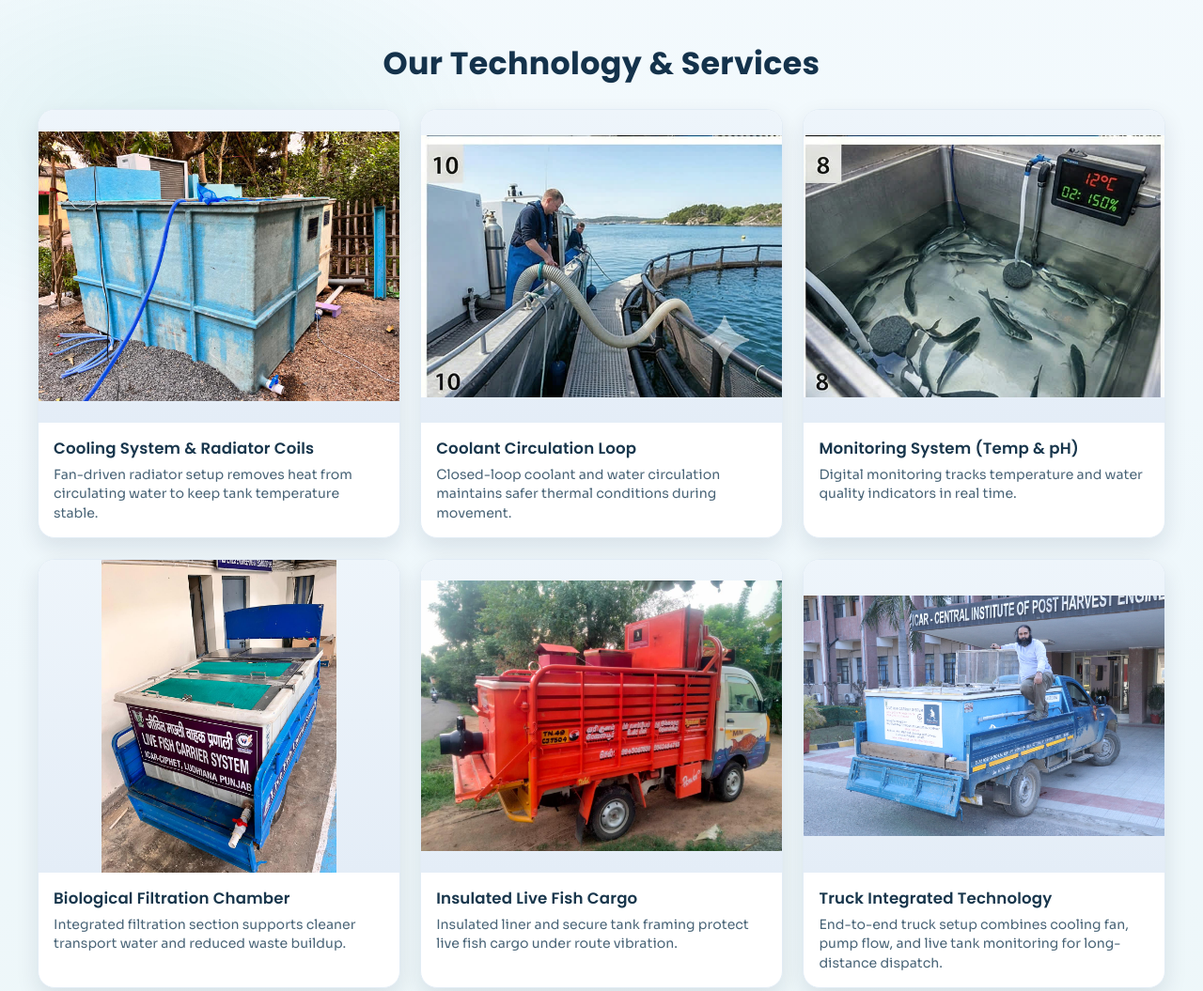
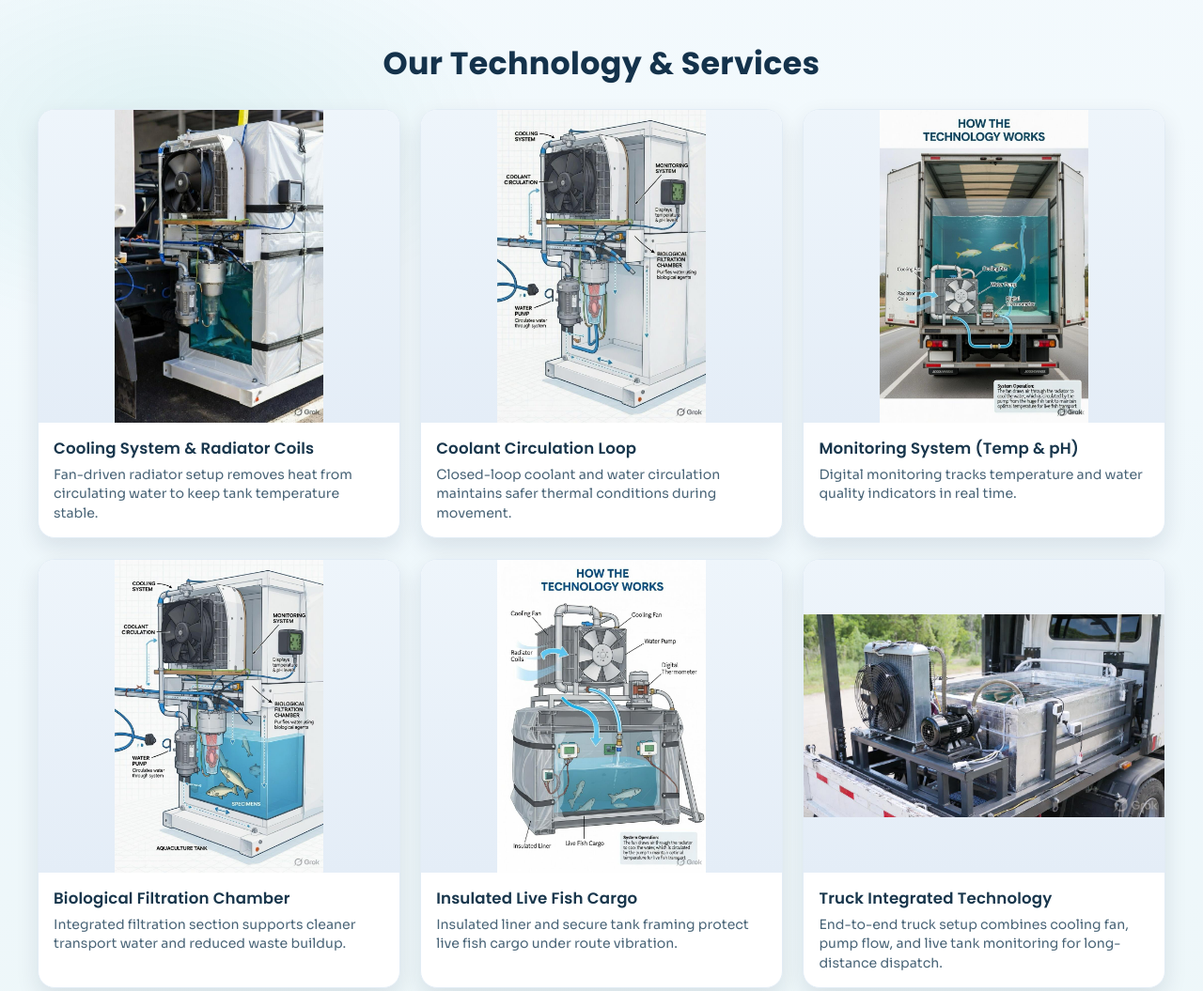
Before and after one commit to gokultgb475-lgtm/fish-corporation-live, a website: page index.html in a window 1280 px wide. Shown: the part 802-1857 px from the top of the page at 94% size. Drawn offline with Linux system fonts and the light colour scheme; no server answers; grey boxes are pictures that could not be loaded.

Commit message:
your message

```diff
--- a/index.html
+++ b/index.html
@@ -66,42 +66,42 @@
       <div class="tech-services-grid">
         <article class="tech-service-card">
           <div class="tech-service-media">
-            <img src="/images/live-transport/lfcs-fiberglass-tank.jpeg" alt="Cooling system setup with radiator assembly on fish transport tank" loading="lazy" />
+            <img src="/images/live-transport/tech/tech-cooling-unit-real.jpeg" alt="Real cooling unit with fan, pump and live fish cargo compartment" loading="lazy" />
           </div>
           <h3>Cooling System &amp; Radiator Coils</h3>
           <p>Fan-driven radiator setup removes heat from circulating water to keep tank temperature stable.</p>
         </article>
         <article class="tech-service-card">
           <div class="tech-service-media">
-            <img src="/images/live-transport/workflow/tile-12.jpg" alt="Water transfer hose showing coolant circulation path near live fish tank" loading="lazy" />
+            <img src="/images/live-transport/tech/tech-system-diagram-core.jpeg" alt="System diagram showing coolant circulation, pump and monitoring module" loading="lazy" />
           </div>
           <h3>Coolant Circulation Loop</h3>
           <p>Closed-loop coolant and water circulation maintains safer thermal conditions during movement.</p>
         </article>
         <article class="tech-service-card">
           <div class="tech-service-media">
-            <img src="/images/live-transport/workflow/tile-10.jpg" alt="Digital monitor displaying live tank readings" loading="lazy" />
+            <img src="/images/live-transport/tech/tech-how-it-works-truck.jpeg" alt="How the technology works in truck-mounted live fish tank" loading="lazy" />
           </div>
           <h3>Monitoring System (Temp &amp; pH)</h3>
           <p>Digital monitoring tracks temperature and water quality indicators in real time.</p>
         </article>
         <article class="tech-service-card">
           <div class="tech-service-media">
-            <img src="/images/live-transport/lfcs-module.jpeg" alt="Live fish carrier module with integrated filtration section" loading="lazy" />
+            <img src="/images/live-transport/tech/tech-system-diagram-aquaculture.jpeg" alt="Aquaculture tank diagram with biological filtration chamber and water pump" loading="lazy" />
           </div>
           <h3>Biological Filtration Chamber</h3>
           <p>Integrated filtration section supports cleaner transport water and reduced waste buildup.</p>
         </article>
         <article class="tech-service-card">
           <div class="tech-service-media">
-            <img src="/images/live-transport/lfcs-mini-truck-200kg.jpeg" alt="Insulated live fish cargo tank mounted on mini transport truck" loading="lazy" />
+            <img src="/images/live-transport/tech/tech-how-it-works-module.jpeg" alt="Insulated live fish cargo module with cooling fan, radiator and digital sensors" loading="lazy" />
           </div>
           <h3>Insulated Live Fish Cargo</h3>
           <p>Insulated liner and secure tank framing protect live fish cargo under route vibration.</p>
         </article>
         <article class="tech-service-card">
           <div class="tech-service-media">
-            <img src="/images/live-transport/lfcs-tata-yodha-200kg.jpeg" alt="Truck-mounted fish transport system with complete cooling and pumping setup" loading="lazy" />
+            <img src="/images/live-transport/tech/tech-truck-mounted-unit.jpeg" alt="Truck mounted live fish unit with cooling fan and recirculation assembly" loading="lazy" />
           </div>
           <h3>Truck Integrated Technology</h3>
           <p>End-to-end truck setup combines cooling fan, pump flow, and live tank monitoring for long-distance dispatch.</p>
```
Also changed, not shown: images/live-transport/tech/tech-cooling-unit-real.jpeg (added), images/live-transport/tech/tech-how-it-works-module.jpeg (added), images/live-transport/tech/tech-how-it-works-truck.jpeg (added), images/live-transport/tech/tech-system-diagram-aquaculture.jpeg (added), images/live-transport/tech/tech-system-diagram-core.jpeg (added), images/live-transport/tech/tech-truck-mounted-unit.jpeg (added).
